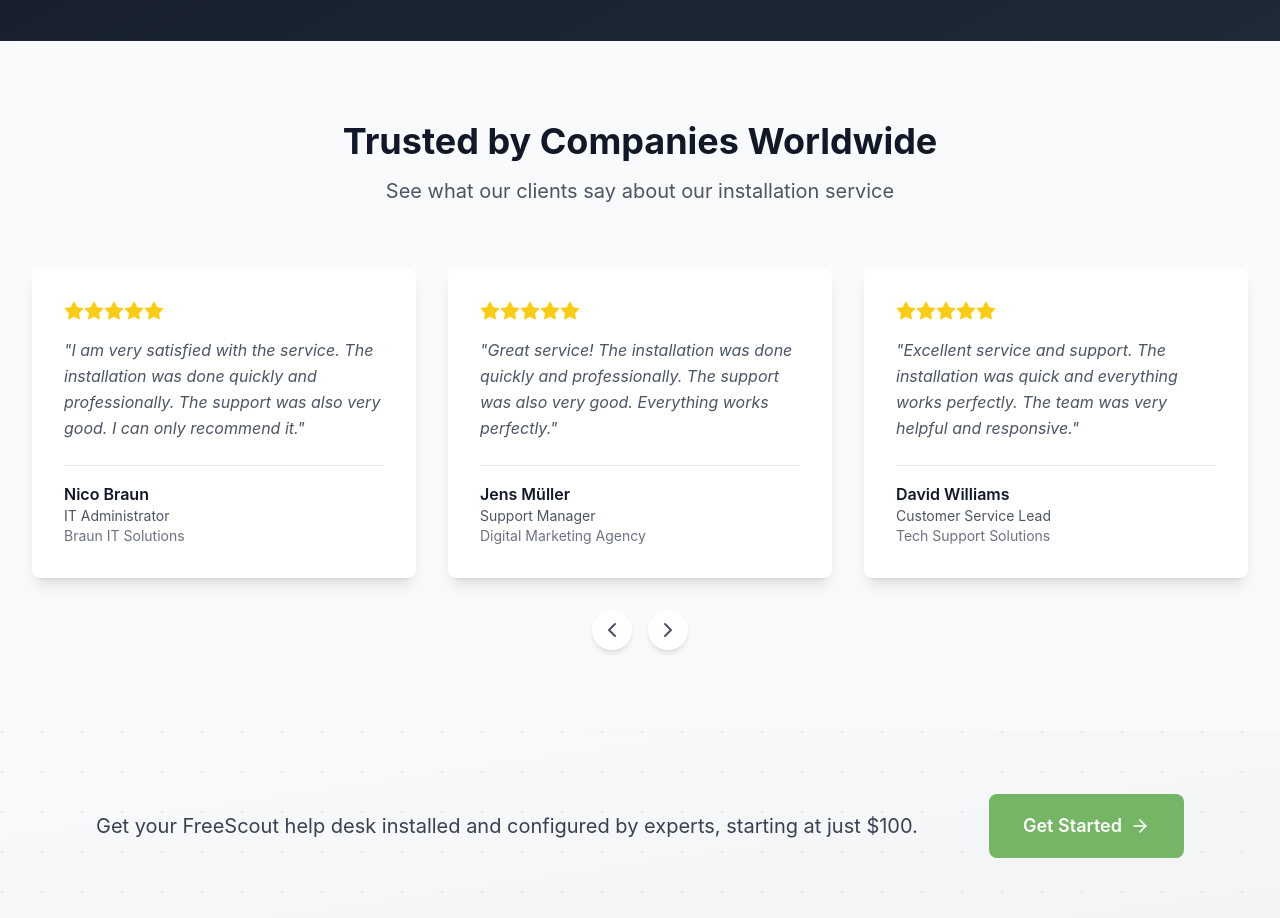
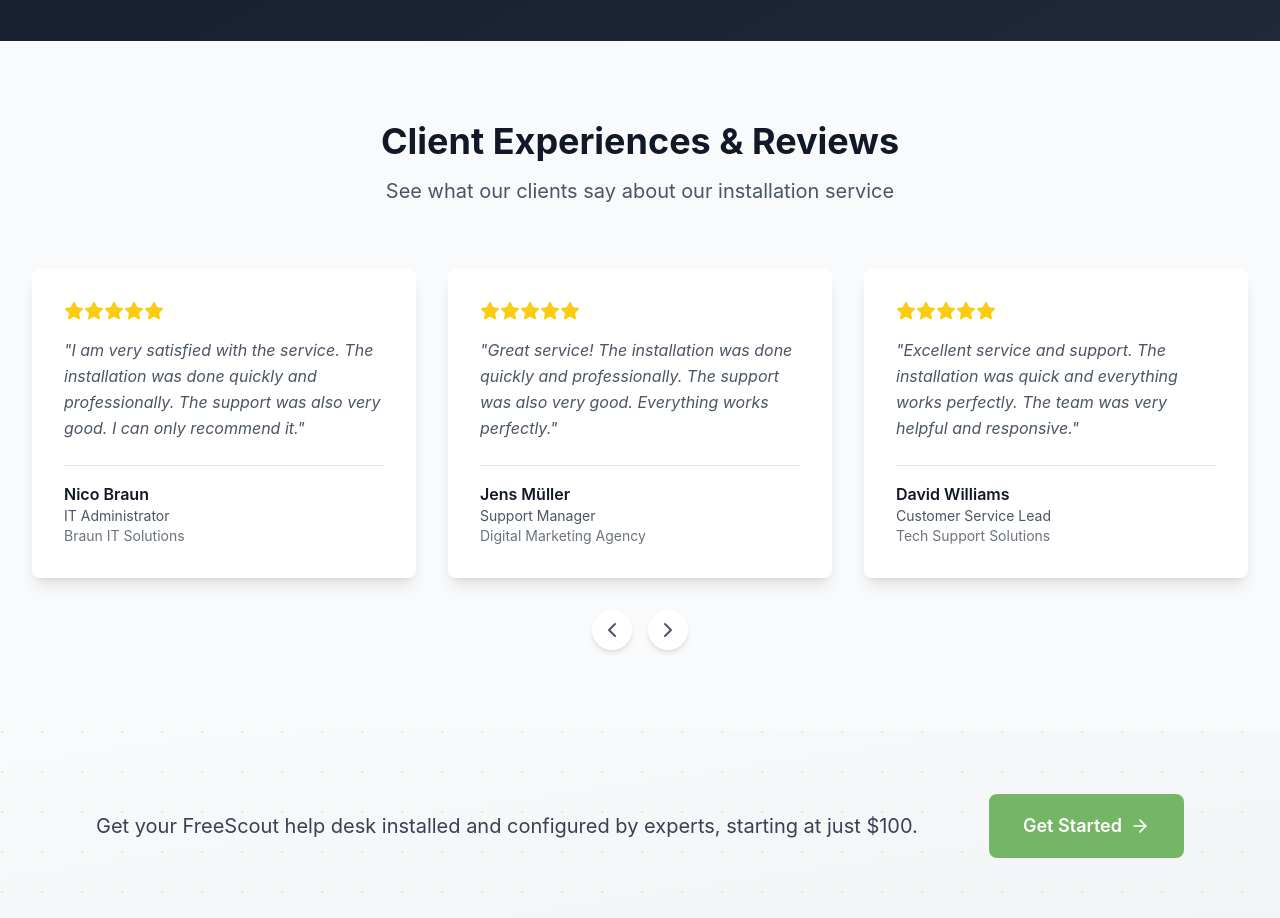
Before and after one commit to SecteurA/v6, a React (Vite) app: page / in a window 1280 px wide. Shown: the part 3220-4138 px from the top of the page. Built offline with nearby package versions, Linux system fonts and the light colour scheme.

Commit message:
Update Testimonials.tsx

```diff
--- a/src/components/Testimonials.tsx
+++ b/src/components/Testimonials.tsx
@@ -77,7 +77,7 @@ export default function Testimonials() {
       <div className="max-w-7xl mx-auto px-4 sm:px-6 lg:px-8">
         <div className="text-center mb-16">
           <h2 className="text-3xl font-bold text-gray-900 sm:text-4xl">
-            Trusted by Companies Worldwide
+            Client Experiences & Reviews
           </h2>
           <p className="mt-4 text-xl text-gray-600">
             See what our clients say about our installation service
```
